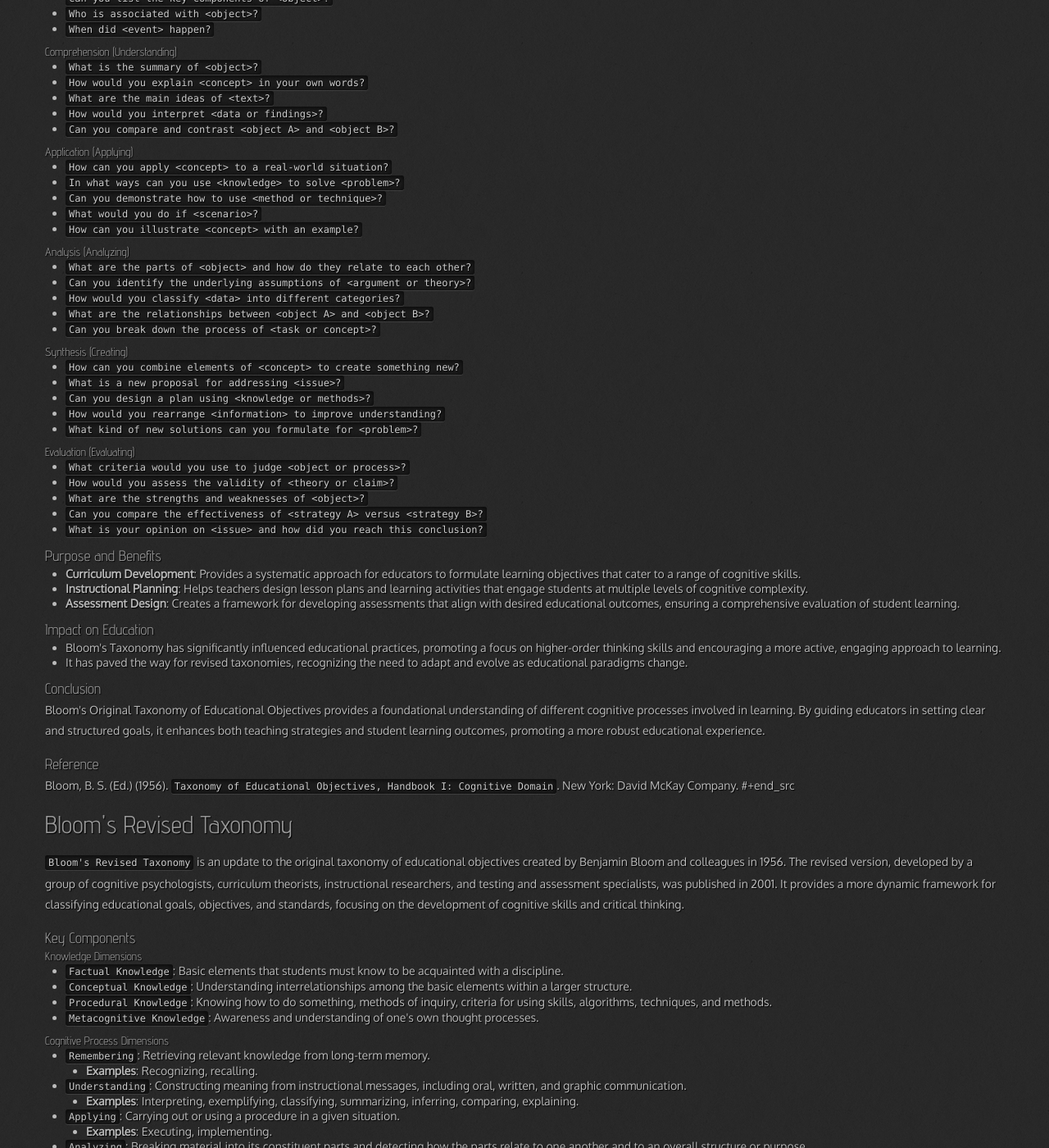
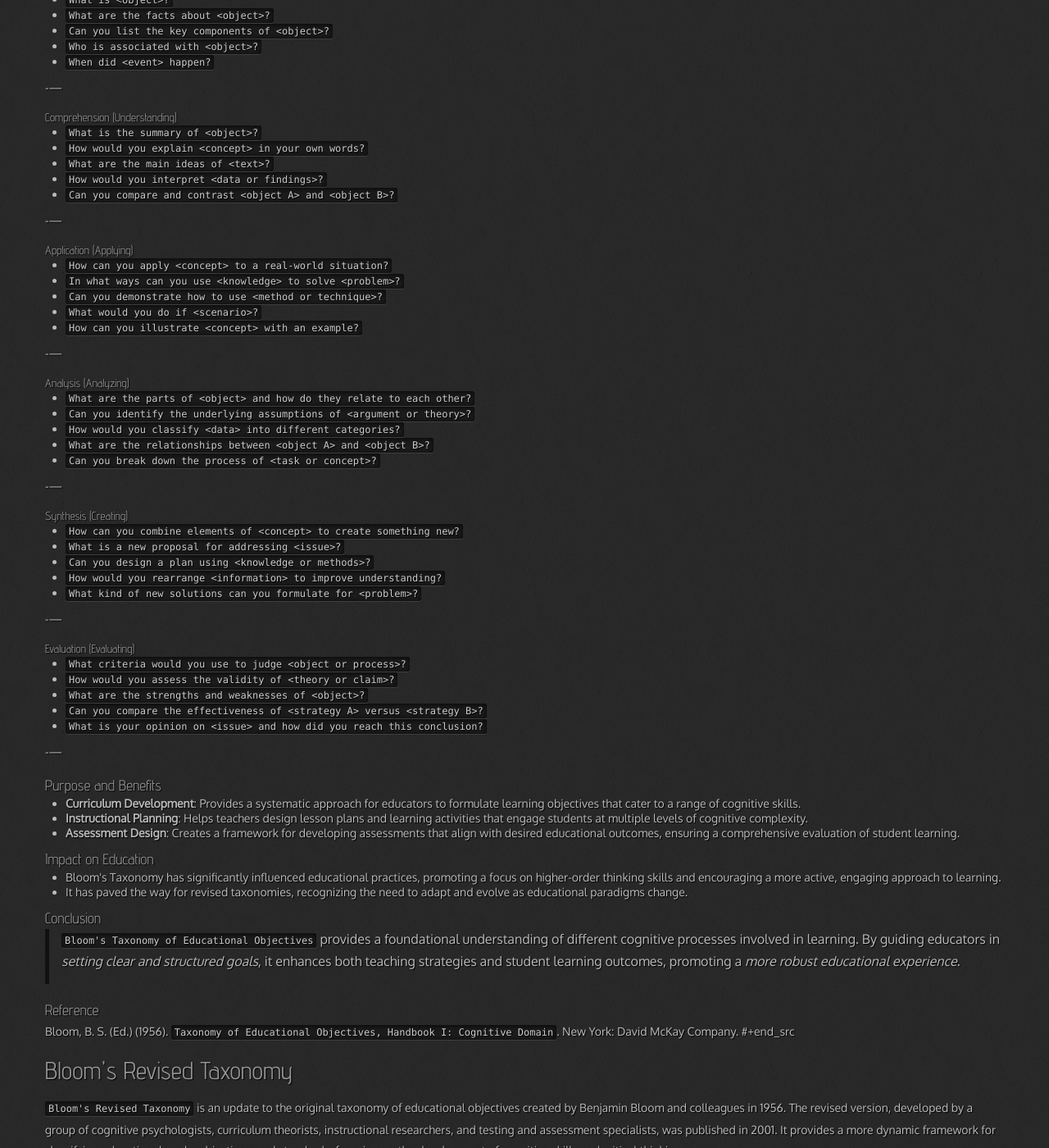
Before and after one commit to 0--key/0--key.github.io, a Jekyll site: the page built from _posts/2024-08-05-modes-of-thinking.html, in a window 1280 px wide and 1400 px high, scrolled down 2370 px. Shown: the whole window at 82% size. Built offline with Jekyll 4.4.1, drawn with Linux system fonts in a browser that asks for light colours; nearby versions of some CDN libraries; some of the changed text lies outside the part shown.

Commit message:
Several cosmetical corrections

```diff
--- a/_posts/2024-08-05-modes-of-thinking.html
+++ b/_posts/2024-08-05-modes-of-thinking.html
@@ -21,7 +21,7 @@ tags: [modes]
 </li>
 <li><a href="#orgcb71497">Benjamin Bloom's <code>Taxonomy of Educational Objectives</code></a>
 <ul>
-<li><a href="#org9b18e52">Introduction</a></li>
+<li><a href="#orgcd84e75">Introduction</a></li>
 <li><a href="#orgbd42156">Structure of the Taxonomy</a></li>
 <li><a href="#org7a1bd51">Generic Questions for Each Level</a>
 <ul>
@@ -35,8 +35,8 @@ tags: [modes]
 </li>
 <li><a href="#org6263be6">Purpose and Benefits</a></li>
 <li><a href="#org3a5baee">Impact on Education</a></li>
-<li><a href="#org500a3c5">Conclusion</a></li>
-<li><a href="#orgaa70799">Reference</a></li>
+<li><a href="#org9d7595b">Conclusion</a></li>
+<li><a href="#org39c0003">Reference</a></li>
 </ul>
 </li>
 <li><a href="#org667687c">Bloom's Revised Taxonomy</a>
@@ -49,20 +49,20 @@ tags: [modes]
 </li>
 <li><a href="#org2e5c145">Benefits of Bloom's Revised Taxonomy</a></li>
 <li><a href="#orgc19e4e3">Practical Application in Adult Learning</a></li>
-<li><a href="#org9d7595b">Conclusion</a></li>
-<li><a href="#org8c9c30f">Reference</a></li>
+<li><a href="#org6190f18">Conclusion</a></li>
+<li><a href="#org39c2ceb">Reference</a></li>
 </ul>
 </li>
 <li><a href="#orgfcea09c">Summary of the Paper:</a>
 <ul>
-<li><a href="#orgcd84e75">Introduction</a></li>
+<li><a href="#org0e28ce2">Introduction</a></li>
 <li><a href="#org8ea91b7">Key Hypothesis</a></li>
 <li><a href="#org925773e">Objectives</a></li>
 <li><a href="#orgfa3ce21">Methodology</a></li>
 <li><a href="#orgc947b46">Findings</a></li>
 <li><a href="#org0502f20">Implications</a></li>
 <li><a href="#org101724f">The Marrow</a></li>
-<li><a href="#org39c0003">Reference</a></li>
+<li><a href="#org8bd17be">Reference</a></li>
 </ul>
 </li>
 <li><a href="#org1bc9b6b">The Essence</a></li>
@@ -176,9 +176,9 @@ solid foundation for continual self-improvement and lifelong learning.
 <h2 id="orgcb71497">Benjamin Bloom's <code>Taxonomy of Educational Objectives</code></h2>
 <div class="outline-text-2" id="text-orgcb71497">
 </div>
-<div id="outline-container-org9b18e52" class="outline-3">
-<h3 id="org9b18e52">Introduction</h3>
-<div class="outline-text-3" id="text-org9b18e52">
+<div id="outline-container-orgcd84e75" class="outline-3">
+<h3 id="orgcd84e75">Introduction</h3>
+<div class="outline-text-3" id="text-orgcd84e75">
 <p>
 Developed in the 1950s by educational psychologist Benjamin Bloom and
 his colleagues, the Original Taxonomy of Educational Objectives is a
@@ -255,6 +255,10 @@ necessary for mastering content and developing critical thinking
 skills. This structured approach to questioning enhances engagement
 and promotes deeper understanding throughout the learning experience.
 </p>
+
+<p>
+-&#x2014;
+</p>
 </div>
 
 <div id="outline-container-orgc96f1e7" class="outline-4">
@@ -267,6 +271,9 @@ and promotes deeper understanding throughout the learning experience.
 <li><code>Who is associated with &lt;object&gt;?</code></li>
 <li><code>When did &lt;event&gt; happen?</code></li>
 </ul>
+<p>
+-&#x2014;
+</p>
 </div>
 </div>
 
@@ -280,6 +287,9 @@ and promotes deeper understanding throughout the learning experience.
 <li><code>How would you interpret &lt;data or findings&gt;?</code></li>
 <li><code>Can you compare and contrast &lt;object A&gt; and &lt;object B&gt;?</code></li>
 </ul>
+<p>
+-&#x2014;
+</p>
 </div>
 </div>
 
@@ -293,6 +303,9 @@ and promotes deeper understanding throughout the learning experience.
 <li><code>What would you do if &lt;scenario&gt;?</code></li>
 <li><code>How can you illustrate &lt;concept&gt; with an example?</code></li>
 </ul>
+<p>
+-&#x2014;
+</p>
 </div>
 </div>
 
@@ -306,6 +319,9 @@ and promotes deeper understanding throughout the learning experience.
 <li><code>What are the relationships between &lt;object A&gt; and &lt;object B&gt;?</code></li>
 <li><code>Can you break down the process of &lt;task or concept&gt;?</code></li>
 </ul>
+<p>
+-&#x2014;
+</p>
 </div>
 </div>
 
@@ -319,6 +335,9 @@ and promotes deeper understanding throughout the learning experience.
 <li><code>How would you rearrange &lt;information&gt; to improve understanding?</code></li>
 <li><code>What kind of new solutions can you formulate for &lt;problem&gt;?</code></li>
 </ul>
+<p>
+-&#x2014;
+</p>
 </div>
 </div>
 
@@ -332,6 +351,9 @@ and promotes deeper understanding throughout the learning experience.
 <li><code>Can you compare the effectiveness of &lt;strategy A&gt; versus &lt;strategy B&gt;?</code></li>
 <li><code>What is your opinion on &lt;issue&gt; and how did you reach this conclusion?</code></li>
 </ul>
+<p>
+-&#x2014;
+</p>
 </div>
 </div>
 </div>
@@ -366,22 +388,24 @@ adapt and evolve as educational paradigms change.</li>
 </div>
 </div>
 
-<div id="outline-container-org500a3c5" class="outline-3">
-<h3 id="org500a3c5">Conclusion</h3>
-<div class="outline-text-3" id="text-org500a3c5">
+<div id="outline-container-org9d7595b" class="outline-3">
+<h3 id="org9d7595b">Conclusion</h3>
+<div class="outline-text-3" id="text-org9d7595b">
+<blockquote>
 <p>
-Bloom's Original Taxonomy of Educational Objectives provides a
-foundational understanding of different cognitive processes involved
-in learning. By guiding educators in setting clear and structured
-goals, it enhances both teaching strategies and student learning
-outcomes, promoting a more robust educational experience.
+<code>Bloom's Taxonomy of Educational Objectives</code> provides a foundational
+understanding of different cognitive processes involved in
+learning. By guiding educators in <i>setting clear and structured
+goals</i>, it enhances both teaching strategies and student learning
+outcomes, promoting a <i>more robust educational experience</i>.
 </p>
+</blockquote>
 </div>
 </div>
 
-<div id="outline-container-orgaa70799" class="outline-3">
-<h3 id="orgaa70799">Reference</h3>
-<div class="outline-text-3" id="text-orgaa70799">
+<div id="outline-container-org39c0003" class="outline-3">
+<h3 id="org39c0003">Reference</h3>
+<div class="outline-text-3" id="text-org39c0003">
 <p>
 Bloom, B. S. (Ed.) (1956). <code>Taxonomy of Educational Objectives,
 Handbook I: Cognitive Domain</code>. New York: David McKay Company.
@@ -501,9 +525,9 @@ approach to mastering content.</li>
 </div>
 </div>
 
-<div id="outline-container-org9d7595b" class="outline-3">
-<h3 id="org9d7595b">Conclusion</h3>
-<div class="outline-text-3" id="text-org9d7595b">
+<div id="outline-container-org6190f18" class="outline-3">
+<h3 id="org6190f18">Conclusion</h3>
+<div class="outline-text-3" id="text-org6190f18">
 <p>
 Bloom's Revised Taxonomy offers a valuable tool for both educators and
 learners to understand and develop cognitive skills systematically. By
@@ -513,9 +537,9 @@ meaningful, and transferable understanding and skill mastery.
 </div>
 </div>
 
-<div id="outline-container-org8c9c30f" class="outline-3">
-<h3 id="org8c9c30f">Reference</h3>
-<div class="outline-text-3" id="text-org8c9c30f">
+<div id="outline-container-org39c2ceb" class="outline-3">
+<h3 id="org39c2ceb">Reference</h3>
+<div class="outline-text-3" id="text-org39c2ceb">
 <p>
 Anderson, L. W. &amp; Krathwohl, D. R. (Eds.) (2001).
 </p>
@@ -536,16 +560,18 @@ Boston, MA: Allyn &amp; Bacon.
 <div id="outline-container-orgfcea09c" class="outline-2">
 <h2 id="orgfcea09c">Summary of the Paper:</h2>
 <div class="outline-text-2" id="text-orgfcea09c">
+<blockquote>
 <p>
 "Perceived Effort as Poor Learning: The Misinterpreted-Effort
 Hypothesis of How Experienced Effort and Perceived Learning Relate to
 Study Strategy Choice" by Afton Kirk-Johnson and Others
 </p>
+</blockquote>
 </div>
 
-<div id="outline-container-orgcd84e75" class="outline-3">
-<h3 id="orgcd84e75">Introduction</h3>
-<div class="outline-text-3" id="text-orgcd84e75">
+<div id="outline-container-org0e28ce2" class="outline-3">
+<h3 id="org0e28ce2">Introduction</h3>
+<div class="outline-text-3" id="text-org0e28ce2">
 <p>
 The paper by Afton Kirk-Johnson and colleagues investigates the
 relationship between experienced effort in learning activities and
@@ -664,21 +690,17 @@ differentiate between effort and effective learning.
 </div>
 </div>
 
-<div id="outline-container-org39c0003" class="outline-3">
-<h3 id="org39c0003">Reference</h3>
-<div class="outline-text-3" id="text-org39c0003">
+<div id="outline-container-org8bd17be" class="outline-3">
+<h3 id="org8bd17be">Reference</h3>
+<div class="outline-text-3" id="text-org8bd17be">
 <p>
 Kirk-Johnson, A., et al. (Year).
-</p>
-
-<p>
-/Perceived Effort as Poor Learning: The Misinterpreted-Effort
+-&#x2014;
+Perceived Effort as Poor Learning: The Misinterpreted-Effort
 Hypothesis of How Experienced Effort and Perceived Learning Relate to
-Study Strategy Choice./
-</p>
-
-<p>
-Cognitive Psychology.
+Study Strategy Choice.
+-&#x2014;
+<i>Cognitive Psychology</i>
 </p>
 </div>
 </div>
@@ -688,6 +710,9 @@ Cognitive Psychology.
 <div id="outline-container-org1bc9b6b" class="outline-2">
 <h2 id="org1bc9b6b">The Essence</h2>
 <div class="outline-text-2" id="text-org1bc9b6b">
+<p>
+-&#x2014;
+</p>
 <ol class="org-ol">
 <li><b>Effort Misinterpretation</b>:
 <ul class="org-ul">
@@ -696,7 +721,11 @@ ineffective learning or poor performance, despite effort
 frequently correlating with <i>deeper cognitive processing and
 better long-term retention</i>.</li>
 </ul></li>
-
+</ol>
+<p>
+-&#x2014;
+</p>
+<ol class="org-ol">
 <li><b>Impact on Study Strategy Choice</b>:
 <ul class="org-ul">
 <li>Misinterpreted effort leads learners to opt for easier, less
@@ -704,21 +733,33 @@ effective study strategies such as rereading, rather than
 engaging in more effortful but <i>beneficial practices like
 practice testing</i>.</li>
 </ul></li>
-
+</ol>
+<p>
+-&#x2014;
+</p>
+<ol class="org-ol">
 <li><b>Perception vs. Reality</b>:
 <ul class="org-ul">
 <li>There is a disconnect between perceived effort and actual
 learning outcomes, resulting from cognitive discomfort being
 mistaken for failure.</li>
 </ul></li>
-
+</ol>
+<p>
+-&#x2014;
+</p>
+<ol class="org-ol">
 <li><b>Educational Interventions</b>:
 <ul class="org-ul">
 <li>Both educators and learners can benefit from being educated about
 the productive nature of cognitive effort and how it contributes
 to effective learning.</li>
 </ul></li>
-
+</ol>
+<p>
+-&#x2014;
+</p>
+<ol class="org-ol">
 <li><b>Strategy Awareness</b>:
 <ul class="org-ul">
 <li>Increasing awareness of evidence-based study strategies can help
@@ -726,9 +767,11 @@ overcome misconceptions and promote more effective learning
 behaviors.</li>
 </ul></li>
 </ol>
+<p>
+-&#x2014;
+</p>
 </div>
 </div>
-
 
 <div id="outline-container-org1428050" class="outline-2">
 <h2 id="org1428050">Key Takeaway</h2>
```
